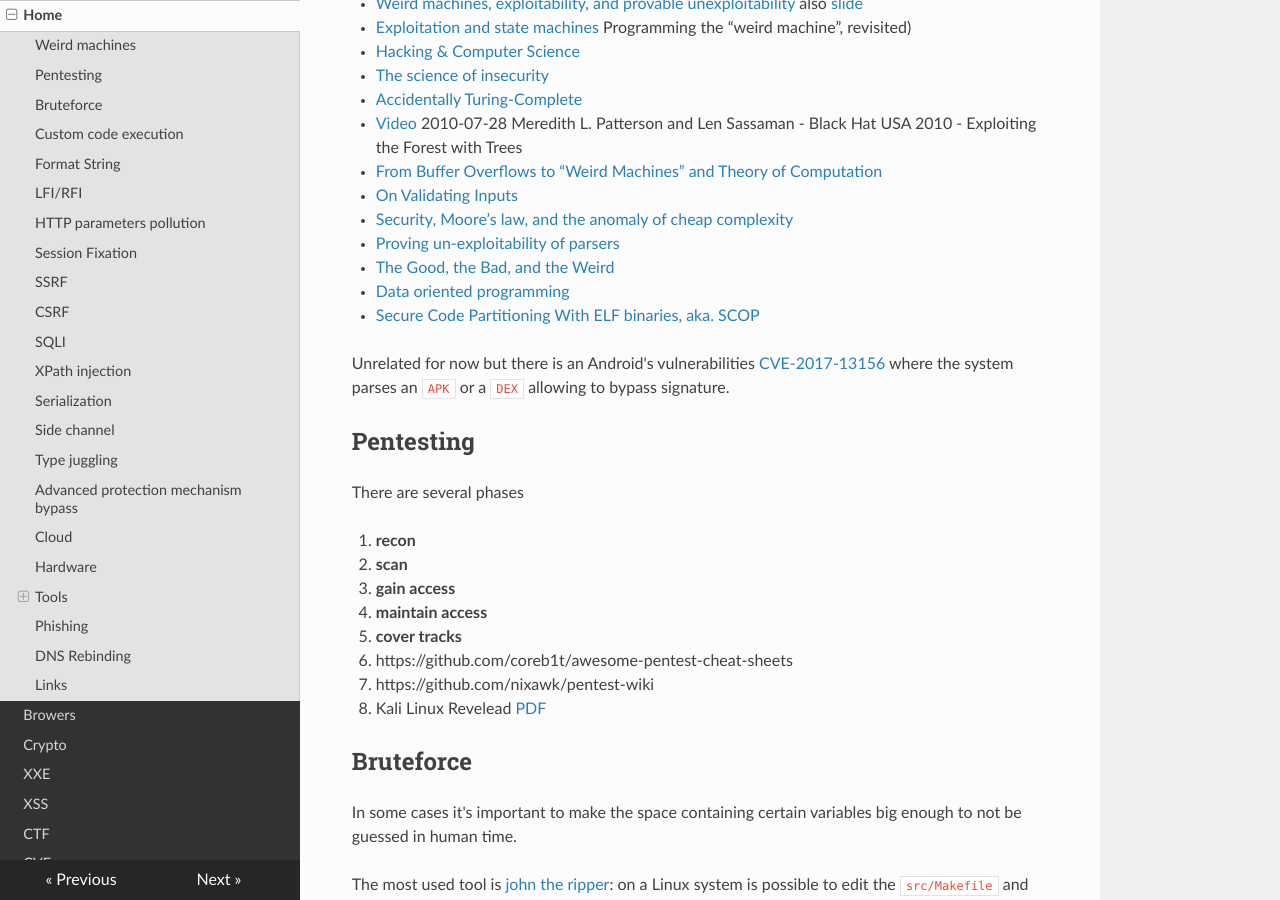
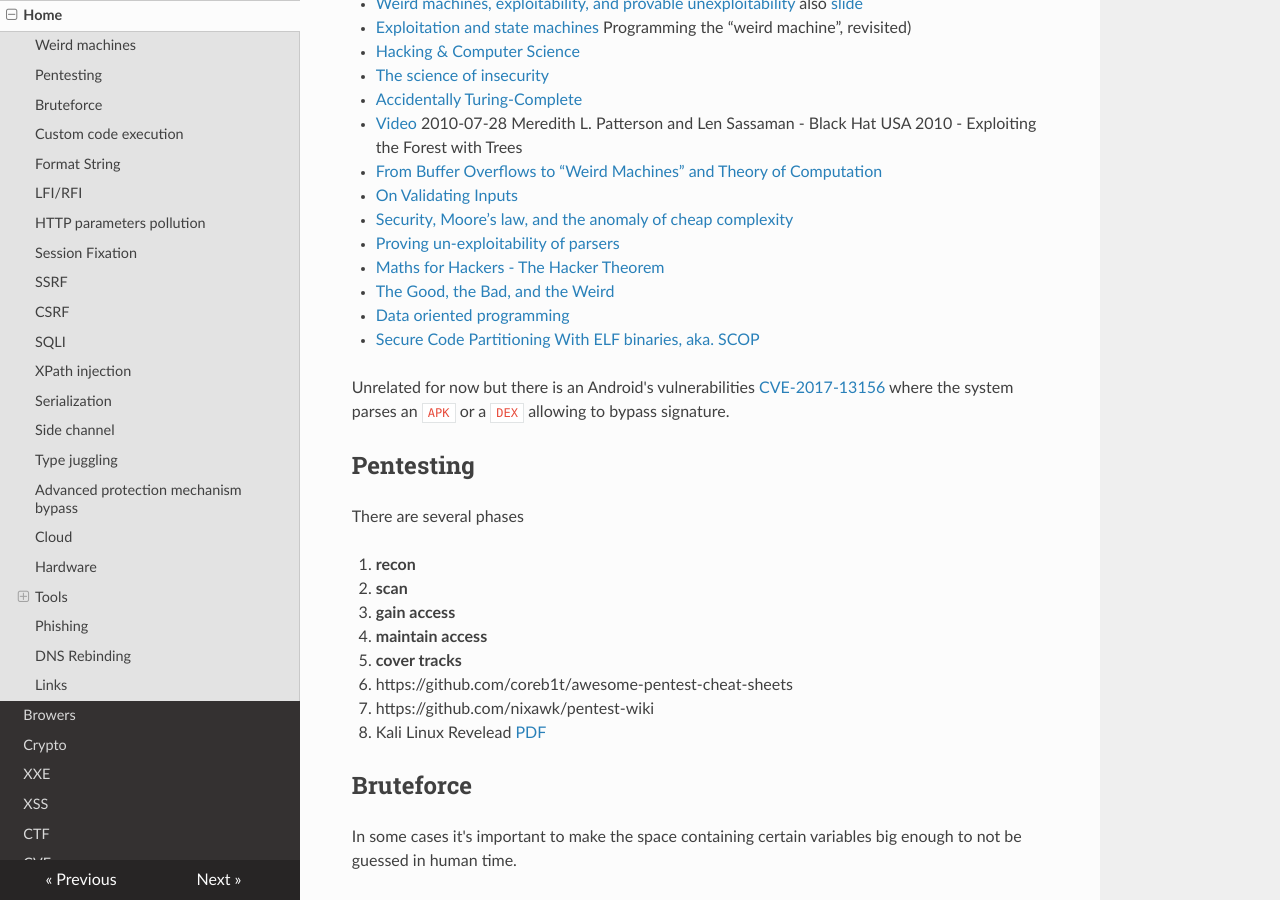
Before and after one commit to gipi/low-level, an MkDocs documentation site: the page built from docs/security/index.md, in a window 1280 px wide and 900 px high, scrolled down 320 px. Built offline with MkDocs 1.6.1, drawn with Linux system fonts in a browser that asks for light colours; nearby versions of some CDN libraries; old or Windows-style settings are respelled for this version of MkDocs.

Commit message:
Update index.md

```diff
--- a/docs/security/index.md
+++ b/docs/security/index.md
@@ -17,9 +17,10 @@ unexploitability](http://ieeexplore.ieee.org/stamp/stamp.jsp?reload=true&tp=&arn
  - [On Validating Inputs](https://noncombatant.org/2018/01/15/on-validating-inputs/)
  - [Security, Moore’s law, and the anomaly of cheap complexity](https://docs.google.com/presentation/d/17bKudNDduvN-7hWv7S84MiHUj2AnOPNbwjTM8euDC8w/edit)
  - [Proving un-exploitability of parsers](https://docs.google.com/presentation/d/1ODczTJnajepL-TCeN-9Ob_AIxxIzY4vXQvN5fL543Ac/edit)
-  - [The Good, the Bad, and the Weird](https://blog.trailofbits.com/2018/10/26/the-good-the-bad-and-the-weird/)
-  - [Data oriented programming](https://huhong-nus.github.io/advanced-DOP/papers/dop.pdf)
-  - [Secure Code Partitioning With ELF binaries, aka. SCOP](http://bitlackeys.org/papers/secure_code_partitioning_2018.txt)
+ - [Maths for Hackers - The Hacker Theorem](https://unprovable.github.io/jekyll/update/2016/11/13/Maths-For-Hackers-The-Hacker-Theorem.html)
+ - [The Good, the Bad, and the Weird](https://blog.trailofbits.com/2018/10/26/the-good-the-bad-and-the-weird/)
+ - [Data oriented programming](https://huhong-nus.github.io/advanced-DOP/papers/dop.pdf)
+ - [Secure Code Partitioning With ELF binaries, aka. SCOP](http://bitlackeys.org/papers/secure_code_partitioning_2018.txt)
 
 Unrelated for now but there is an Android's vulnerabilities [CVE-2017-13156](https://www.guardsquare.com/en/blog/new-android-vulnerability-allows-attackers-modify-apps-without-affecting-their-signatures) where the system parses an ``APK`` or a ``DEX`` allowing to bypass signature.
 
```
